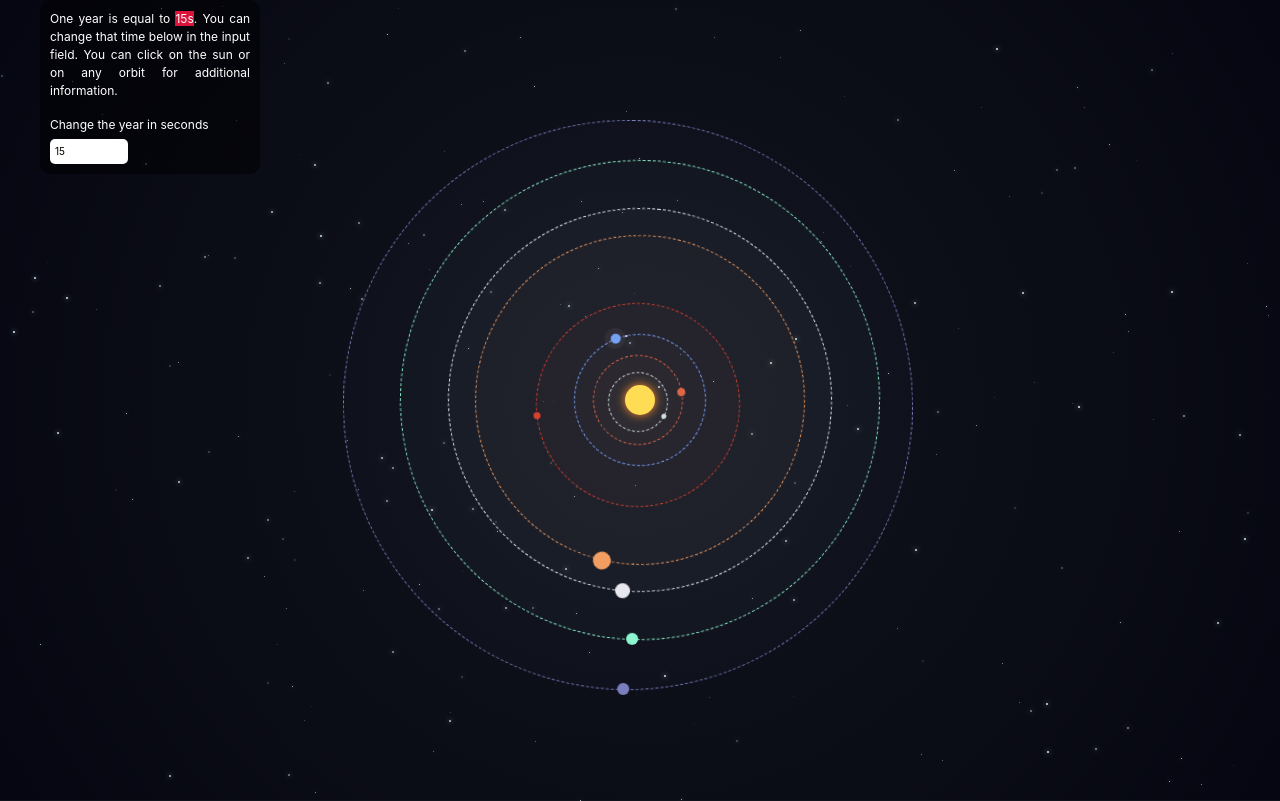
After one commit to kd-kinuthiadavid/MY_PORTFOLIO, a Django app: page /universe/ in a window 1280 px wide. The commit adds this page. Run offline with Django 3.2, Linux system fonts and the light colour scheme; some libraries are stand-ins or nearby versions.

Commit message:
add universe feature, for my skills

```diff
--- a/my_portfolio/static/css/styles.css
+++ b/my_portfolio/static/css/styles.css
@@ -47,7 +47,7 @@ p{
 body{
     font-family: 'Roboto Slab', serif;
     color:white;
-    background-color: #4D4059;
+    background-color: #11131c;
 }
 
 .navbar_brand{
--- /dev/null
+++ b/my_portfolio/static/css/universe.css
@@ -0,0 +1,352 @@
+* {
+  margin: 0;
+  padding: 0;
+  box-sizing: border-box;
+}
+html, body {
+  width: 100%;
+  height: 100%;
+}
+body {
+  background: #11131c;
+  overflow: hidden;
+}
+.wrapper {
+  position: absolute;
+  width: 1200px;
+  margin: auto;
+  top: 0;
+  left: 0;
+  bottom: 0;
+  right: 0;
+  display: flex;
+  justify-content: center;
+}
+.sun {
+  align-self: center;
+  width: 30px;
+  height: 30px;
+  border-radius: 50%;
+  background: #fedd55;
+  box-shadow: 0 0 10px #ff9130;
+  z-index: 10;
+}
+.sun:hover {
+  box-shadow: 0 0 50px rgba(235, 176, 25, 1);
+  cursor: pointer;
+}
+.orbit {
+  position: absolute;
+  align-self: center;
+  border-radius: 50%;
+}
+.mercury-orbit {
+  width: 60px;
+  height: 60px;
+  animation: orbit infinite linear;
+  border: 1px dashed #d0dfe2;
+  margin: 4px 4px 0 0;
+  background: rgba(208, 223, 226, 0.02);
+  z-index: 9;
+}
+.mercury-orbit:hover {
+  cursor: pointer;
+  background: rgba(208, 223, 226, 0.05);
+}
+.mercury-orbit .mercury {
+  position: absolute;
+  margin: auto;
+  bottom: -3px;
+  left: 0;
+  right: 0;
+  width: 5px;
+  height: 5px;
+  border-radius: 50%;
+  background: #d0dfe2;
+}
+.venus-orbit {
+  width: 90px;
+  height: 90px;
+  animation: orbit infinite linear;
+  border: 1px dashed #df6646;
+  margin: 0 0 0 -4px;
+  background: rgba(223, 102, 70, 0.02);
+  z-index: 8;
+}
+.venus-orbit:hover {
+  cursor: pointer;
+  background: rgba(223, 102, 70, 0.05);
+}
+.venus-orbit .venus {
+  position: absolute;
+  margin: auto;
+  bottom: -4px;
+  left: 0;
+  right: 0;
+  width: 8px;
+  height: 8px;
+  border-radius: 50%;
+  background: #df6646;
+}
+.earth-orbit {
+  width: 132px;
+  height: 132px;
+  animation: orbit infinite linear;
+  border: 1px dashed #74a0f6;
+  margin: initial;
+  background: rgba(116, 160, 246, 0.02);
+  z-index: 7;
+}
+.earth-orbit:hover {
+  cursor: pointer;
+  background: rgba(116, 160, 246, 0.05);
+}
+.earth-orbit .earth {
+  position: absolute;
+  margin: auto;
+  bottom: -6px;
+  left: 0;
+  right: 0;
+  width: 10px;
+  height: 10px;
+  border-radius: 50%;
+  background: #74a0f6;
+  z-index: 7;
+}
+.earth-orbit .moon-orbit {
+  width: 21px;
+  height: 21px;
+  animation: orbit infinite linear;
+  border: none;
+  margin: auto;
+  background: rgba(255, 255, 255, 0.05);
+  z-index: 6;
+  position: absolute;
+  left: 0;
+  right: 0;
+  bottom: -12px;
+  z-index: 6;
+}
+.earth-orbit .moon-orbit .moon {
+  position: absolute;
+  margin: auto;
+  bottom: -2px;
+  left: 0;
+  right: 0;
+  width: 2px;
+  height: 2px;
+  border-radius: 50%;
+  background: white;
+}
+.earth-orbit .moon-orbit .moon:hover {
+  box-shadow: 0 0 5px white;
+  cursor: pointer;
+}
+.mars-orbit {
+  width: 204px;
+  height: 204px;
+  animation: orbit infinite linear;
+  border: 1px dashed #d6412d;
+  margin: 10px 5px 0 0;
+  background: rgba(214, 65, 45, 0.02);
+  z-index: 5;
+}
+.mars-orbit:hover {
+  cursor: pointer;
+  background: rgba(214, 65, 45, 0.05);
+}
+.mars-orbit .mars {
+  position: absolute;
+  margin: auto;
+  bottom: -4px;
+  left: 0;
+  right: 0;
+  width: 7px;
+  height: 7px;
+  border-radius: 50%;
+  background: #d6412d;
+}
+.jupiter-orbit {
+  width: 330px;
+  height: 330px;
+  animation: orbit infinite linear;
+  border: 1px dashed #f29d61;
+  margin: initial;
+  background: rgba(242, 157, 97, 0.02);
+  z-index: 4;
+}
+.jupiter-orbit:hover {
+  cursor: pointer;
+  background: rgba(242, 157, 97, 0.05);
+}
+.jupiter-orbit .jupiter {
+  position: absolute;
+  margin: auto;
+  bottom: -10px;
+  left: 0;
+  right: 0;
+  width: 18px;
+  height: 18px;
+  border-radius: 50%;
+  background: #f29d61;
+}
+.saturn-orbit {
+  width: 384px;
+  height: 384px;
+  animation: orbit infinite linear;
+  border: 1px dashed #e7e8ee;
+  margin: initial;
+  background: rgba(231, 232, 238, 0.02);
+  z-index: 3;
+}
+.saturn-orbit:hover {
+  cursor: pointer;
+  background: rgba(231, 232, 238, 0.05);
+}
+.saturn-orbit .saturn {
+  position: absolute;
+  margin: auto;
+  bottom: -8px;
+  left: 0;
+  right: 0;
+  width: 15px;
+  height: 15px;
+  border-radius: 50%;
+  background: #e7e8ee;
+}
+.uranus-orbit {
+  width: 480px;
+  height: 480px;
+  animation: orbit infinite linear;
+  border: 1px dashed #8df6d1;
+  margin: initial;
+  background: rgba(141, 246, 209, 0.02);
+  z-index: 2;
+}
+.uranus-orbit:hover {
+  cursor: pointer;
+  background: rgba(141, 246, 209, 0.05);
+}
+.uranus-orbit .uranus {
+  position: absolute;
+  margin: auto;
+  bottom: -6px;
+  left: 0;
+  right: 0;
+  width: 12px;
+  height: 12px;
+  border-radius: 50%;
+  background: #8df6d1;
+}
+.neptune-orbit {
+  width: 570px;
+  height: 570px;
+  animation: orbit infinite linear;
+  border: 1px dashed #7a7ebf;
+  margin: 10px 5px 0 -20px;
+  background: rgba(122, 126, 191, 0.02);
+  z-index: 1;
+}
+.neptune-orbit:hover {
+  cursor: pointer;
+  background: rgba(122, 126, 191, 0.05);
+}
+.neptune-orbit .neptune {
+  position: absolute;
+  margin: auto;
+  bottom: -6px;
+  left: 0;
+  right: 0;
+  width: 12px;
+  height: 12px;
+  border-radius: 50%;
+  background: #7a7ebf;
+}
+.planet:hover {
+  box-shadow: 0 0 5px white;
+  cursor: pointer;
+}
+@keyframes orbit {
+  100% {
+    transform: rotate(360deg);
+  }
+}
+.solar-system-info {
+  position: absolute;
+  margin: auto;
+  left: 0;
+  width: 220px;
+  background: rgba(0, 0, 0, 0.5);
+  padding: 10px;
+  border-radius: 10px;
+  color: white;
+  font-size: 12px;
+  text-align: justify;
+}
+.solar-system-info span.ys {
+  background: crimson;
+}
+.solar-system-info label {
+  display: block;
+  margin: 10px 0 5px 0;
+}
+.solar-system-info input {
+  background: white;
+  border-radius: 5px;
+  color: black;
+  padding: 5px;
+  font-size: 10px;
+  border: none;
+  outline: none;
+}
+.gui {
+  position: absolute;
+  margin: auto;
+  top: 0;
+  left: 0;
+  right: 0;
+  bottom: 0;
+  width: 500px;
+  height: 300px;
+  background: rgba(0, 0, 0, 0.5);
+  border-radius: 20px;
+  transition: opacity 1s, z-index 0.1s;
+  opacity: 0;
+  z-index: 0;
+  padding: 20px;
+  color: white;
+}
+.gui span.close-gui {
+  width: 30px;
+  height: 30px;
+  border-radius: 50%;
+  background: rgba(0, 0, 0, 0.5);
+  position: absolute;
+  margin: auto;
+  top: -10px;
+  right: -10px;
+  font-size: 20px;
+  text-align: center;
+  cursor: pointer;
+}
+.gui h1 {
+  margin: 20px 0;
+  border-bottom: 1px solid white;
+}
+.gui p {
+  text-align: justify;
+}
+.stars-bg {
+  overflow: hidden;
+  width: 100vw;
+  height: 100vh;
+  background: radial-gradient(circle, transparent 10%, #050611);
+}
+.stars-bg div {
+  position: absolute;
+  margin: auto;
+  border-radius: 50%;
+  box-shadow: 0 0 5px #ddf4ff;
+  background: #ddf4ff;
+  z-index: 0;
+}
--- /dev/null
+++ b/my_portfolio/static/scripts/main.js
@@ -0,0 +1,87 @@
+const rev = {
+  year: 15, // one year in seconds
+  days: 365.26,
+  ab: ["Python", "Django", "Bootstrap", "HTML", "CSS", "Flask", "Jupiter", "Saturn", "Uranus", "Neptune"],
+  abTime: [0, 0.24, 0.61, 1, 0.07, 1.88, 11.86, 29.46, 84.01, 164.79], // revolution in years
+  info: [
+    "Python is a programming language that let's you work more quickly, and, intergrate systems more efficiently.",
+    "Django makes it easier to build better apps more quickly with lesser code.",
+    "Bootstrap  the world’s most popular framework for building responsive, mobile-first sites, with BootstrapCDN and a template starter page.",
+    "HTML is the standard markup language for creating web pages and web applications.",
+    "CSS style sheet language used for describing the presentation of a document written in a markup language like HTML.",
+    "Mars is the fourth planet from the Sun and the second-smallest planet in the Solar System after Mercury.",
+    "Jupiter is the fifth planet from the Sun and the largest in the Solar System. It is a giant planet with a mass one-thousandth that of the Sun, but two-and-a-half times that of all the other planets in the Solar System combined.",
+    "Saturn is the sixth planet from the Sun and the second-largest in the Solar System, after Jupiter. It is a gas giant with an average radius about nine times that of Earth.",
+    "Uranus is the seventh planet from the Sun. It has the third-largest planetary radius and fourth-largest planetary mass in the Solar System.",
+    "Neptune is the eighth and farthest known planet from the Sun in the Solar System. In the Solar System, it is the fourth-largest planet by diameter, the third-most-massive planet, and the densest giant planet."
+  ],
+  selector: {
+    orb: document.querySelectorAll(".orbit"),
+    gui: document.querySelector(".gui"),
+    title: document.querySelector(".gui h1"),
+    par: document.querySelector(".gui p"),
+    xBtn: document.querySelector(".close-gui"),
+    ys: document.querySelector(".ys"),
+    inpt: document.querySelector("#year-in-seconds")
+  },
+
+  makeRev() {
+    this.selector.ys.textContent = `${this.year}s`;
+    for (let i = 1; i < this.selector.orb.length; i++) {
+      this.selector.orb[i].style.animationDuration = `${Math.round((this.abTime[i]*this.year)*100)/100}s`;
+    }
+  },
+
+  changeYS() {
+    this.year = this.selector.inpt.value;
+    this.makeRev();
+  },
+
+  showGUI() {
+    const that = this;
+    for (let i = 0; i < that.selector.orb.length; i++) {
+      that.selector.orb[i].addEventListener("click", function(){
+        that.selector.title.textContent = that.ab[i];
+        that.selector.par.textContent = that.info[i];
+        that.selector.gui.style.opacity = "1";
+        that.selector.gui.style.zIndex = "11";
+      });
+    }
+  },
+
+  closeGUI() {
+    this.selector.gui.style.opacity = "0";
+    this.selector.gui.style.zIndex = "0";
+  }
+};
+
+function rnd(min, max) {
+  return Math.floor(Math.random() * (max - (min) + 1) + (min));
+}
+
+function spawnStars(n) {
+  const w = window.innerWidth;
+  const h = window.innerHeight;
+  const starsBG = document.querySelector(".stars-bg");
+  for (let i = 0; i <= n; i++) {
+    const rndWH = rnd(1, 2); // width and height of the stars
+    const posX = rnd(0, w); // position x of the stars
+    const posY = rnd(0, h); // position y of the stars
+    const opc = Math.round((Math.random() * (0.5 - 0.1 + 0.5) + 0.1) * 100) / 100; // random opacity
+    const stars = document.createElement("div");
+    stars.setAttribute("style",
+                      `width: ${rndWH}px;
+                      height: ${rndWH}px;
+                      top: ${posY}px;
+                      left: ${posX}px;
+                      opacity: ${opc};`
+                      );
+    starsBG.appendChild(stars);
+  }
+}
+
+function start() {
+  rev.makeRev();
+  rev.showGUI();
+  spawnStars(200);
+}
--- a/my_portfolio/templates/navbar.html
+++ b/my_portfolio/templates/navbar.html
@@ -7,7 +7,7 @@
       <div class="collapse navbar-collapse my_elements" id="navbarNavAltMarkup">
         <div class="navbar-nav">
           <a class="nav-item nav-link active" href="/">Home</a>
-          <a class="nav-item nav-link" href="{% url 'about' %}">About</a>
+          <a class="nav-item nav-link" href="{% url 'universe' %}">Skills</a>
           <a class="nav-item nav-link" href="#">Portfolio</a>
           <a class="nav-item nav-link " href="#">Contacts</a>
         </div>
--- /dev/null
+++ b/my_portfolio/templates/universe.html
@@ -0,0 +1,76 @@
+{% load bootstrap4 %}
+{% load static %}
+<!DOCTYPE html>
+<html>
+<head>
+  <meta charset="utf-8">
+
+  {% if title %}
+  <title>KINUTHIA DAVID - {{title}}</title>
+  {% else %}
+    <title>KINUTHIA DAVID</title>
+  {% endif %}
+
+  {% block styles %}
+    {% bootstrap_css %}
+    <link rel="stylesheet" href="{% static 'css/universe.css' %}">
+    <link href="https://fonts.googleapis.com/css?family=Roboto+Slab" rel="stylesheet">
+
+  {% endblock %}
+
+</head>
+    <body onload="start();">
+  <div class="stars-bg"></div>
+  <div class="wrapper">
+    <div class="gui">
+      <span class="close-gui" onclick="rev.closeGUI();">&#10006;</span>
+      <h1></h1>
+      <p></p>
+      <div class="ab-year"></div>
+    </div>
+    <div class="solar-system-info">
+      <p>One year is equal to <span class="ys"></span>.
+        You can change that time below in the input field.
+        You can click on the sun or on any orbit for additional information.
+      </p>
+      <label for="year-in-seconds">Change the year in seconds</label>
+      <input id="year-in-seconds" type="number" min="0" max="1000" value="15" oninput="rev.changeYS();">
+    </div>
+    <div class="orbit sun"></div>
+    <div class="orbit mercury-orbit">
+      <div class="planet mercury"></div>
+    </div>
+    <div class="orbit venus-orbit">
+      <div class="planet venus"></div>
+    </div>
+    <div class="orbit earth-orbit">
+      <div class="planet earth"></div>
+      <div class="orbit moon-orbit">
+        <div class="moon"></div>
+      </div>
+    </div>
+    <div class="orbit mars-orbit">
+      <div class="planet mars"></div>
+    </div>
+    <div class="orbit jupiter-orbit">
+      <div class="planet jupiter"></div>
+    </div>
+    <div class="orbit saturn-orbit">
+      <div class="planet saturn"></div>
+    </div>
+    <div class="orbit uranus-orbit">
+      <div class="planet uranus"></div>
+    </div>
+    <div class="orbit neptune-orbit">
+      <div class="planet neptune"></div>
+    </div>
+  </div>
+
+{% block scripts %}
+         <script src="https://code.jquery.com/jquery-3.3.1.min.js" integrity="sha256-FgpCb/KJQlLNfOu91ta32o/NMZxltwRo8QtmkMRdAu8=" crossorigin="anonymous"></script>
+        <script src="https://ajax.googleapis.com/ajax/libs/jquery/3.2.1/jquery.min.js"></script>
+        <script src="{% static 'scripts/main.js' %}" charset="utf-8"></script>
+     {% bootstrap_javascript %}
+    {% endblock %}
+    </body>
+</html>
--- a/my_portfolio/urls.py
+++ b/my_portfolio/urls.py
@@ -8,6 +8,7 @@ urlpatterns=[
         url(r'^$', views.welcome, name='welcome'),
         url(r'^about/', views.about, name='about'),
         url(r'^projects/', views.projects, name='projects'),
+        url(r'^universe/', views.universe, name='universe'),
 
 ]
 if settings.DEBUG:
--- a/my_portfolio/views.py
+++ b/my_portfolio/views.py
@@ -15,3 +15,7 @@ def about(request):
 def projects(request):
     projects = Project.objects.all()
     return render(request, 'welcome.html', locals())
+
+def universe(request):
+    title='welcome'
+    return render(request, 'universe.html', locals())
```
Also changed, not shown: my_portfolio/templates/welcome.html (+0 -17 lines).
